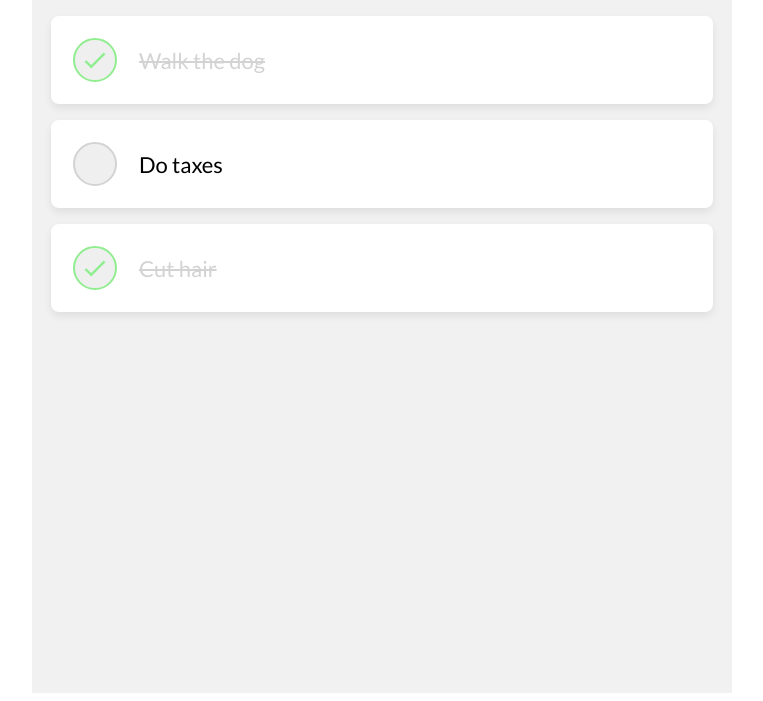
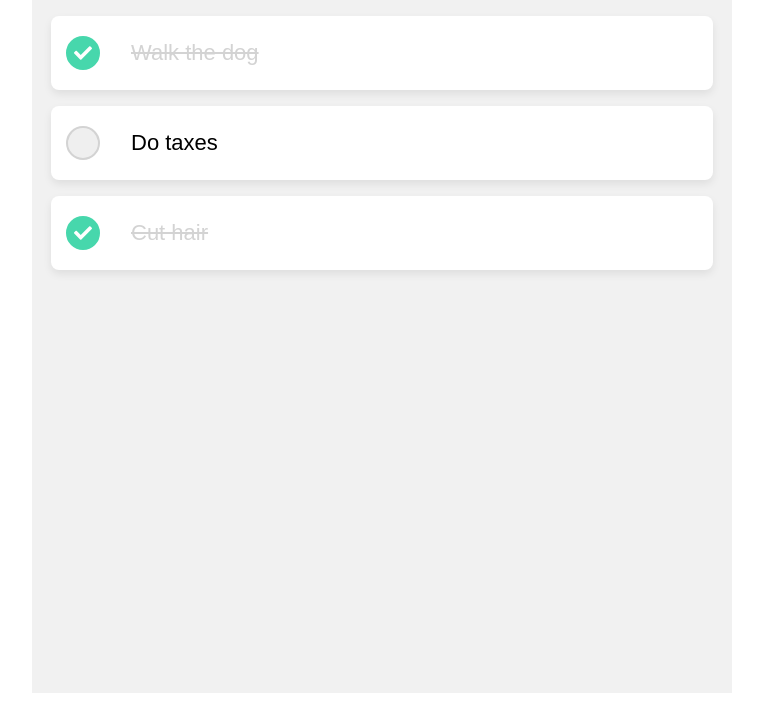
Before and after one commit to nbidikar/truelayer-todo-challenge, a React app: page / in a window 1280 px wide. Shown: the part 115-816 px from the top of the page, without its empty margins (258-1021 px from the left). Built offline with nearby package versions, Linux system fonts and the light colour scheme.

Commit message:
Add REMOVE and UPDATE functionalities (only updates description), still in dummy component state, updated styling

```diff
--- a/src/components/todo/TodoItem/CheckCircle/CheckCircle.css
+++ b/src/components/todo/TodoItem/CheckCircle/CheckCircle.css
@@ -6,8 +6,8 @@
   border-color: gray;
   border-radius: 50%;
   border-width: 2px;
-  width: 44px;
-  height: 44px;
+  width: 34px;
+  height: 34px;
   display: flex;
   align-items: center;
   justify-content: center;
@@ -16,13 +16,18 @@
   border-color: lightgrey;
 }
 .unchecked:hover {
-  border-color: darkgray;
+  border-color: #47d7ac;
 }
 .checked {
-  border-color: lightgreen;
+  border-color: #47d7ac;
+  background-color: #47d7ac;
+}
+.checked:hover {
+  border-color: #6e978c;
+  background-color: #6e978c;
 }
 .checkmark {
-  color: lightgreen;
-  width: 33px;
-  height: 33px;
+  color: white;
+  width: 30px;
+  height: 30px;
 }
--- a/src/components/todo/TodoItem/CheckCircle/CheckCircle.js
+++ b/src/components/todo/TodoItem/CheckCircle/CheckCircle.js
@@ -1,5 +1,5 @@
 import React from "react";
-import { IoMdCheckmark } from "react-icons/io";
+import { FaCheck } from "react-icons/fa";
 import "./CheckCircle.css";
 
 const CheckCircle = props => {
@@ -10,7 +10,7 @@ const CheckCircle = props => {
       className={"check-circle " + (isChecked ? "checked" : "unchecked")}
       onClick={onToggle}
     >
-      {isChecked && <IoMdCheckmark className="checkmark" />}
+      {isChecked && <FaCheck className="checkmark" />}
     </button>
   );
 };
--- /dev/null
+++ b/src/components/todo/TodoItem/RemoveTodoButton/RemoveTodoButton.css
@@ -0,0 +1,16 @@
+.action-button {
+  outline: none;
+  border: none;
+  width: 40px;
+  height: 40px;
+  margin-left: 11px;
+}
+.action-icon {
+  transition: 0.3s;
+  width: 36px;
+  height: 36px;
+  color: #d0021b;
+}
+.action-icon:hover {
+  color: #ff001e;
+}
--- /dev/null
+++ b/src/components/todo/TodoItem/RemoveTodoButton/RemoveTodoButton.js
@@ -0,0 +1,15 @@
+import React from "react";
+import "./RemoveTodoButton.css";
+import { IoMdClose } from "react-icons/io";
+
+const RemoveTodoButton = props => {
+  const { onRemove } = props;
+
+  return (
+    <button className="action-button" onClick={onRemove}>
+      <IoMdClose className="action-icon remove-action" />
+    </button>
+  );
+};
+
+export default RemoveTodoButton;
--- /dev/null
+++ b/src/components/todo/TodoItem/TodoInput/TodoInput.css
@@ -0,0 +1,24 @@
+.todo-input {
+  display: flex;
+  flex-grow: 1;
+  outline: none;
+  background-color: white;
+  border: 1px solid white;
+  transition: 0.15s;
+  color: black;
+  font-size: 22px;
+  font-weight: regular;
+  padding: 8px;
+}
+.todo-input:hover {
+  transition-delay: 0.1s;
+  border: 1px solid #e9e6e6;
+}
+.todo-input:focus {
+  transition-delay: 0s;
+  border: 1px solid white;
+}
+.item-completed {
+  text-decoration: line-through;
+  color: lightgray;
+}
--- /dev/null
+++ b/src/components/todo/TodoItem/TodoInput/TodoInput.js
@@ -0,0 +1,57 @@
+import React, { Component } from "react";
+import "./TodoInput.css";
+
+class TodoInput extends Component {
+  constructor(props) {
+    super(props);
+
+    this.state = {
+      inputValue: ""
+    };
+
+    this.inputRef = null;
+  }
+
+  componentDidMount() {
+    const { value } = this.props;
+    this.setState({
+      inputValue: value
+    });
+  }
+
+  updateInputValue = e => {
+    this.setState({ inputValue: e.target.value });
+  };
+
+  handleKeyPress = e => {
+    const { onSubmit, value } = this.props;
+    const { inputValue } = this.state;
+
+    if (e.key === "Enter") {
+      if (value !== inputValue) {
+        onSubmit(inputValue);
+      }
+      this.inputRef.blur();
+    }
+  };
+
+  render() {
+    const { isCompleted } = this.props;
+    const { inputValue } = this.state;
+
+    return (
+      <input
+        className={"todo-input " + (isCompleted && "item-completed")}
+        ref={ref => {
+          this.inputRef = ref;
+        }}
+        value={inputValue}
+        type="text"
+        onChange={this.updateInputValue}
+        onKeyPress={this.handleKeyPress}
+      />
+    );
+  }
+}
+
+export default TodoInput;
--- a/src/components/todo/TodoItem/TodoItem.css
+++ b/src/components/todo/TodoItem/TodoItem.css
@@ -4,13 +4,14 @@
   box-shadow: 0 4px 8px 0 rgba(0, 0, 0, 0.08);
   border-radius: 8px;
   margin: 8px;
-  padding: 22px;
+  padding: 15px;
   display: flex;
+  align-items: center;
 }
 .todo-item:hover {
-  box-shadow: 0 4px 8px 0 rgba(0, 0, 0, 0.18);
+  box-shadow: 0 4px 8px 0 rgba(0, 0, 0, 0.22);
 }
-.todo-item-text {
+/* .todo-item-text {
   transition: 0.1s;
   color: black;
   font-size: 22px;
@@ -18,8 +19,4 @@
   display: flex;
   align-items: center;
   justify-content: center;
-}
-.item-completed {
-  text-decoration: line-through;
-  color: lightgray;
-}
+} */
--- a/src/components/todo/TodoItem/TodoItem.js
+++ b/src/components/todo/TodoItem/TodoItem.js
@@ -1,19 +1,48 @@
 import React from "react";
 import "./TodoItem.css";
 import CheckCircle from "./CheckCircle/CheckCircle";
+import TodoInput from "./TodoInput/TodoInput";
+import RemoveTodoButton from "./RemoveTodoButton/RemoveTodoButton";
 
-const TodoItem = props => {
-  const { todo, onToggleTodoCheck } = props;
-  const { description, isCompleted } = todo;
+class TodoItem extends React.Component {
+  constructor(props) {
+    super(props);
 
-  return (
-    <div className="todo-item">
-      <CheckCircle isChecked={isCompleted} onToggle={onToggleTodoCheck} />
-      <div className={"todo-item-text " + (isCompleted && "item-completed")}>
-        {description}
+    this.state = {
+      isHovered: false
+    };
+  }
+
+  onMouseEnter = () => {
+    this.setState({ isHovered: true });
+  };
+
+  onMouseLeave = () => {
+    this.setState({ isHovered: false });
+  };
+
+  render() {
+    const { todo, onToggleTodoCheck, onRemoveTodo, onEditTodo } = this.props;
+    const { description, isCompleted } = todo;
+
+    const { isHovered } = this.state;
+
+    return (
+      <div
+        className="todo-item"
+        onMouseEnter={this.onMouseEnter}
+        onMouseLeave={this.onMouseLeave}
+      >
+        <CheckCircle isChecked={isCompleted} onToggle={onToggleTodoCheck} />
+        <TodoInput
+          value={description}
+          isCompleted={isCompleted}
+          onSubmit={onEditTodo}
+        />
+        {isHovered && <RemoveTodoButton onRemove={onRemoveTodo} />}
       </div>
-    </div>
-  );
-};
+    );
+  }
+}
 
 export default TodoItem;
--- a/src/components/todo/TodoList/TodoList.js
+++ b/src/components/todo/TodoList/TodoList.js
@@ -1,6 +1,7 @@
 import React, { Component } from "react";
 import "./TodoList.css";
 import TodoItem from "../TodoItem/TodoItem";
+import TodoInput from "../TodoItem/TodoInput/TodoInput";
 
 class TodoList extends Component {
   constructor(props) {
@@ -24,18 +25,41 @@ class TodoList extends Component {
     });
   };
 
+  removeTodo = id => {
+    const { todos } = this.state;
+
+    const updatedTodos = todos.filter(todo => todo.id !== id);
+
+    this.setState({
+      todos: updatedTodos
+    });
+  };
+
+  editTodo = (id, updatedDescription) => {
+    const { todos } = this.state;
+    const index = todos.findIndex(todo => todo.id === id);
+
+    todos[index].description = updatedDescription;
+
+    this.setState({
+      todos
+    });
+  };
+
   renderTodos = () => {
     const { todos } = this.state;
 
-    const items = todos.map(todo => (
+    return todos.map(todo => (
       <TodoItem
         id={todo.id}
         todo={todo}
         onToggleTodoCheck={() => this.toggleTodoCheck(todo.id)}
+        onRemoveTodo={() => this.removeTodo(todo.id)}
+        onEditTodo={updatedDescription =>
+          this.editTodo(todo.id, updatedDescription)
+        }
       />
     ));
-
-    return items;
   };
 
   render() {
```
